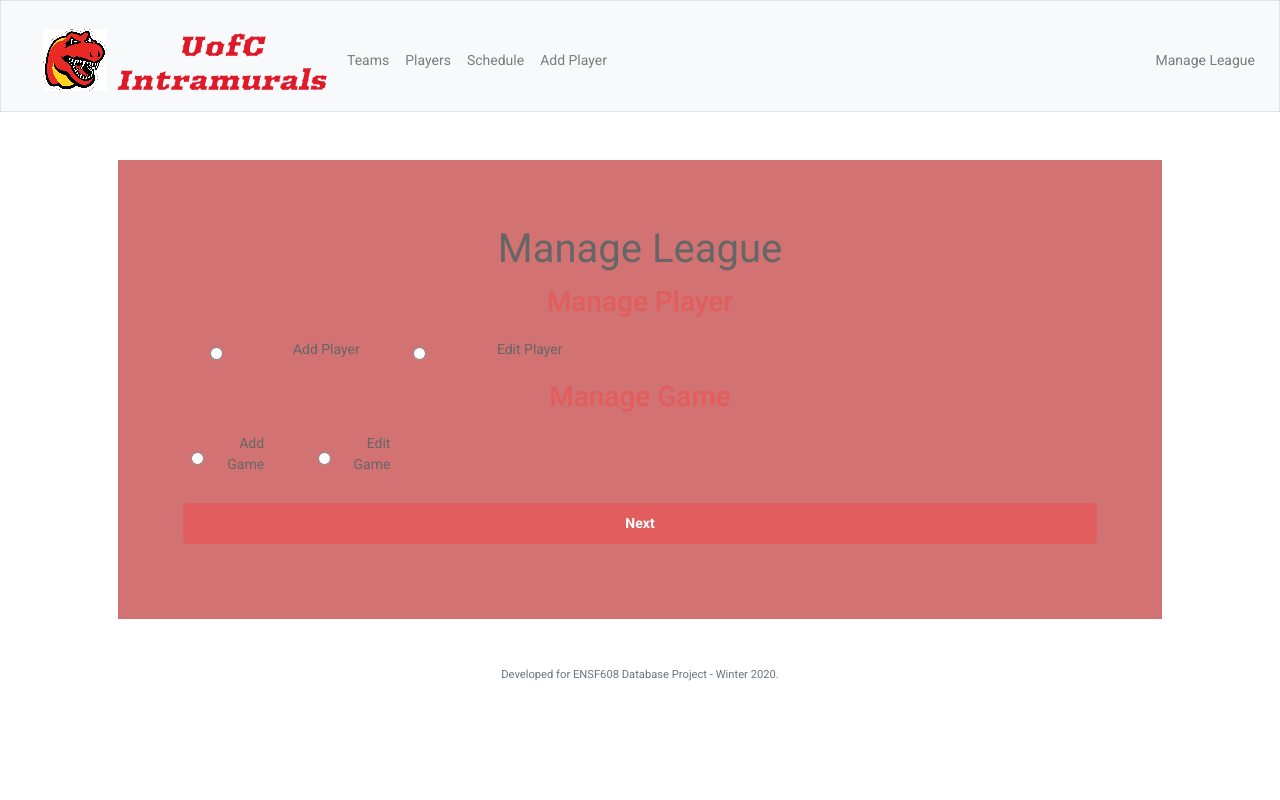
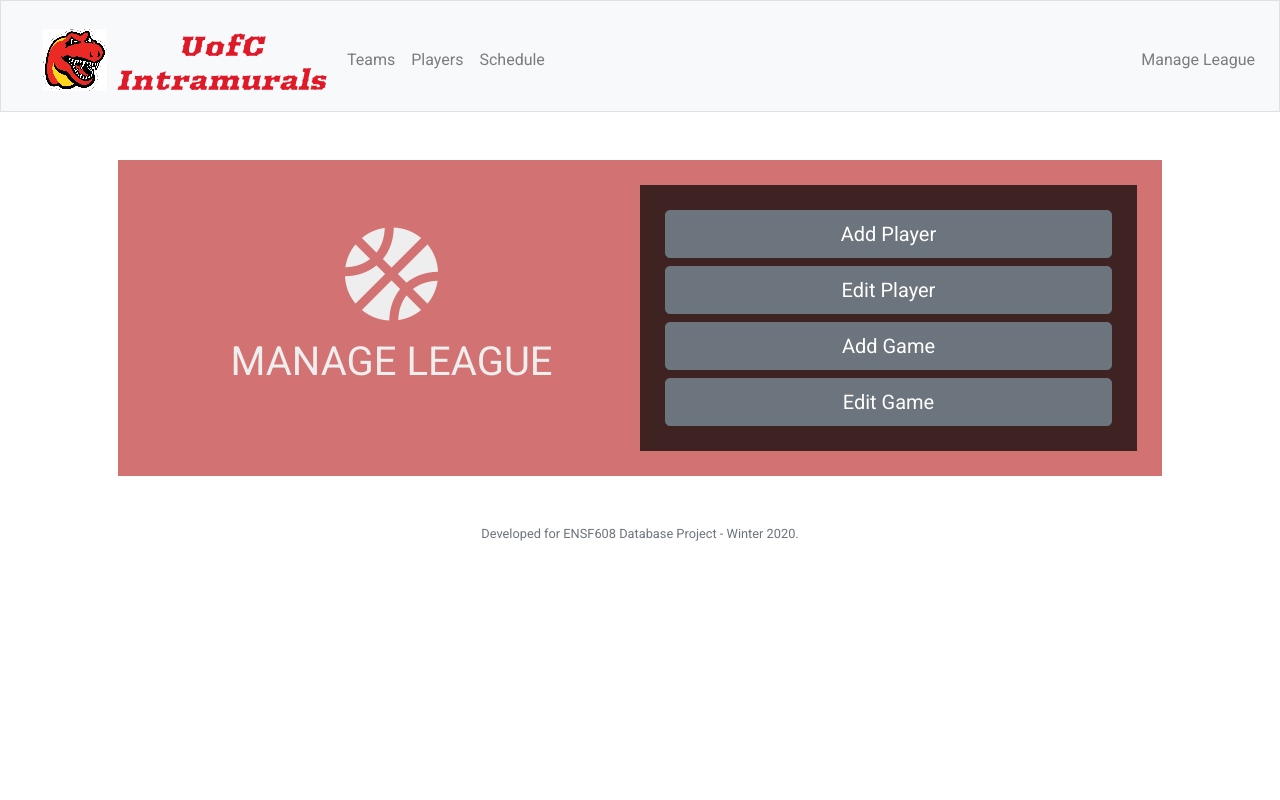
Before and after one commit to arsalanfardi/Intramural-League-Manager, a Flask app: page /manage in a window 1280 px wide. Run offline with Flask 2, Linux system fonts and the light colour scheme; some libraries are stand-ins or nearby versions.

Commit message:
Reorganized manage league page and created add games page
Several formatting changes were made, such as removing Add Players from the toolbar.
CSS stylings were all transferred to styles.css.
Added basketball icon.

```diff
--- a/app/routes.py
+++ b/app/routes.py
@@ -75,9 +75,12 @@ def schedule():
     games = db.execute(games_query + order_query)
     return render_template("schedule.html", teams=team_names, games=games, selection=selected)
 
+@app.route('/manage', methods =['GET', 'POST'])
+def manage():
+    return render_template('manage.html')
+
 @app.route('/addPlayer', methods =['GET', 'POST'])
 def addPlayer():
-
     if request.method == 'POST':
         playerDetails = request.form
         Roster_id = playerDetails['Roster_id']
@@ -86,16 +89,17 @@ def addPlayer():
         Birth_year = playerDetails['Birth_year']
         Email = playerDetails['Email']
         Phone_num = playerDetails['Phone_num']
-
     return render_template('addPlayer.html')
 
 
+@app.route('/addGame', methods =['GET', 'POST'])
+def addGame():
+    team_names = get_teams()
+    if request.method == 'POST':
+        pass
+    print("teams", team_names)
+    return render_template('addGame.html', teams=team_names)
 
-@app.route('/manage', methods =['GET', 'POST'])
-def manage():
-
-
-    return render_template('manage.html')
 
 def get_teams():
     team_names = db.execute(
--- a/app/static/styles.css
+++ b/app/static/styles.css
@@ -145,6 +145,10 @@ color: white;
     color: #eee;
 }
 
+.dropdown-content{
+    color: rgb(0, 0, 0);
+}
+
 .option-manage:focus {
     border: none;
 }
@@ -167,7 +171,7 @@ color: white;
     color: #85d6de;
 }
 
-.btn-manage {
+.btn-manage-submit {
     padding: 10px 5px;
     margin-top: 20px;
     border-radius: 5px;
@@ -179,7 +183,7 @@ color: white;
     color: #fff;
 }
 
-.btn-manage {
+.btn-manage-submit {
     width: 100%;
 }
 
@@ -199,3 +203,14 @@ color: white;
         height: auto;
     }
 }
+
+/* Add  game */
+.text-add-game {
+    text-align: left;
+    padding: 10px 0px;
+    margin: 0;
+    outline: none;
+    font-family: Roboto, Arial, sans-serif;
+    font-size: 16px;
+    color: #eee;
+}
--- a/app/templates/layout.html
+++ b/app/templates/layout.html
@@ -36,7 +36,6 @@
                         <li class="nav-item"><a class="nav-link" href="/">Teams</a></li>
                         <li class="nav-item"><a class="nav-link" href="/players">Players</a></li>
                         <li class="nav-item"><a class="nav-link" href="/schedule">Schedule</a></li>
-				<li class="nav-item"><a class="nav-link" href="/addPlayer">Add Player</a></li>
                     </ul>
                     <ul class="navbar-nav ml-auto mt-2">
                         <li class="nav-item"><a class="nav-link" href="/manage">Manage League</a></li>
--- a/app/templates/manage.html
+++ b/app/templates/manage.html
@@ -1,143 +1,29 @@
 {% extends "layout.html" %}
 
 {% block title %}
-    Manage
+    Manage League
 {% endblock %}
 
 {% block main %}
-
-<!DOCTYPE html>
-<html>
+<html class="html-manage">
   <head>
-    <title>Manage League form </title>
-    <link href='https://fonts.googleapis.com/css?family=Open+Sans:400,300,300italic,400italic,600' rel='stylesheet' type='text/css'>
+    <title>Player Registration form</title>
+    <link rel="stylesheet" href="https://use.fontawesome.com/releases/v5.4.1/css/all.css" integrity="sha384-5sAR7xN1Nv6T6+dT2mhtzEpVJvfS3NScPQTrOxhwjIuvcA67KV2R5Jz6kr4abQsz" crossorigin="anonymous">
     <link href="https://fonts.googleapis.com/css?family=Roboto:300,400,500,700" rel="stylesheet">
-    <style>
-      html, body {
-      min-height: 100%;
-      }
-      body, div, form, input, p {
-      padding: 0;
-      margin: 0;
-      outline: none;
-      font-family: Roboto, Arial, sans-serif;
-      font-size: 14px;
-      color: #666;
-      }
-      h1 {
-      margin: 0;
-      font-weight: 400;
-      }
-      h3 {
-      margin: 12px 0;
-      color: #E25E5E;
-      }
-      .main-block-white {
-      display: flex;
-      justify-content: center;
-      align-items: center;
-      background: #fff;
-      }
-      form {
-      width: 100%;
-      padding: 40px;
-      }
-      fieldset {
-      border: none;
-      border-top: 1px solid #E25E5E;
-      }
-      .player-details{
-      display: flex;
-      flex-wrap: wrap;
-      justify-content: space-between;
-      }
-      .player-details >div >div {
-      display: flex;
-      align-items: center;
-      margin-bottom: 10px;
-      }
-      .player-details >div, input, label {
-      width: 100%;
-      }
-      label {
-      padding: 0 50px;
-      text-align: right;
-      vertical-align: middle;
-      }
-      input {
-      padding: 5px;
-      vertical-align: middle;
-      }
-      .select input {
-      width: auto;
-      }
-      .select label {
-      padding: 0 50px 0 0;
-
-      }
-      button {
-      width: 100%;
-      padding: 10px 0;
-      margin: 10px auto;
-      border-radius: 5px;
-      border: none;
-      background: #E25E5E;
-      font-size: 14px;
-      font-weight: 600;
-      color: #fff;
-      }
-      button:hover {
-      background: #E25E5E;
-      }
-      @media (min-width: 568px) {
-      .player-details >div {
-      width: 50%;
-      }
-      label {
-      width: 40%;
-      }
-      input {
-      width: 60%;
-      }
-      }
-    </style>
   </head>
-  <body>
+  <body class="body-manage">
     <div class="main-block">
-    <form action="/">
-      <h1>Manage League</h1>
-      <fieldset>
-        <legend>
-          <h3>Manage Player</h3>
-        </legend>
-        <div  class="player-details">
-              <div class="select">
-                <input type="radio" value="none" id="add-player" name="select" />
-                <label for="add-player" class="radio">Add Player</label>
-                <input type="radio" value="none" id="edit-player" name="select" />
-                <label for="edit-player" class="radio">Edit Player</label>
-              </div>
-            </div>
-      </fieldset>
-      <fieldset>
-        <legend>
-          <h3>Manage Game</h3>
-        </legend>
-        <div  class="player-details">
-          <div>
-            <div>
-              <div class="select">
-                <input type="radio" value="none" id="add-game" name="select" />
-                <label for="add-game" class="radio">Add Game</label>
-                <input type="radio" value="none" id="edit-game" name="select" >
-                <label for="edit-game" class="radio">Edit Game</label>
-              </div>
-            </div>
-      </fieldset>
-      <button type="submit" href="/">Next</button>
-    </form>
+      <div class="left-part">
+        <i class="fas fa-basketball-ball fa-6x"></i>
+        <h1 class="h1-manage p-3">Manage League</h1>
+      </div>
+      <form class="form-manage">
+        <a href="/addPlayer" class="btn btn-secondary btn-lg btn-block" role="button">Add Player</a>
+        <a href="/addPlayer" class="btn btn-secondary btn-lg btn-block" role="button">Edit Player</a>
+        <a href="/addGame" class="btn btn-secondary btn-lg btn-block" role="button">Add Game</a>
+        <a href="/addPlayer" class="btn btn-secondary btn-lg btn-block" role="button">Edit Game</a>
+      </form>
     </div>
   </body>
 </html>
-
 {% endblock %}
```
Also changed, not shown: app/templates/addGame.html (added, +50 -0 lines), app/templates/addPlayer.html (+4 -4 lines).
